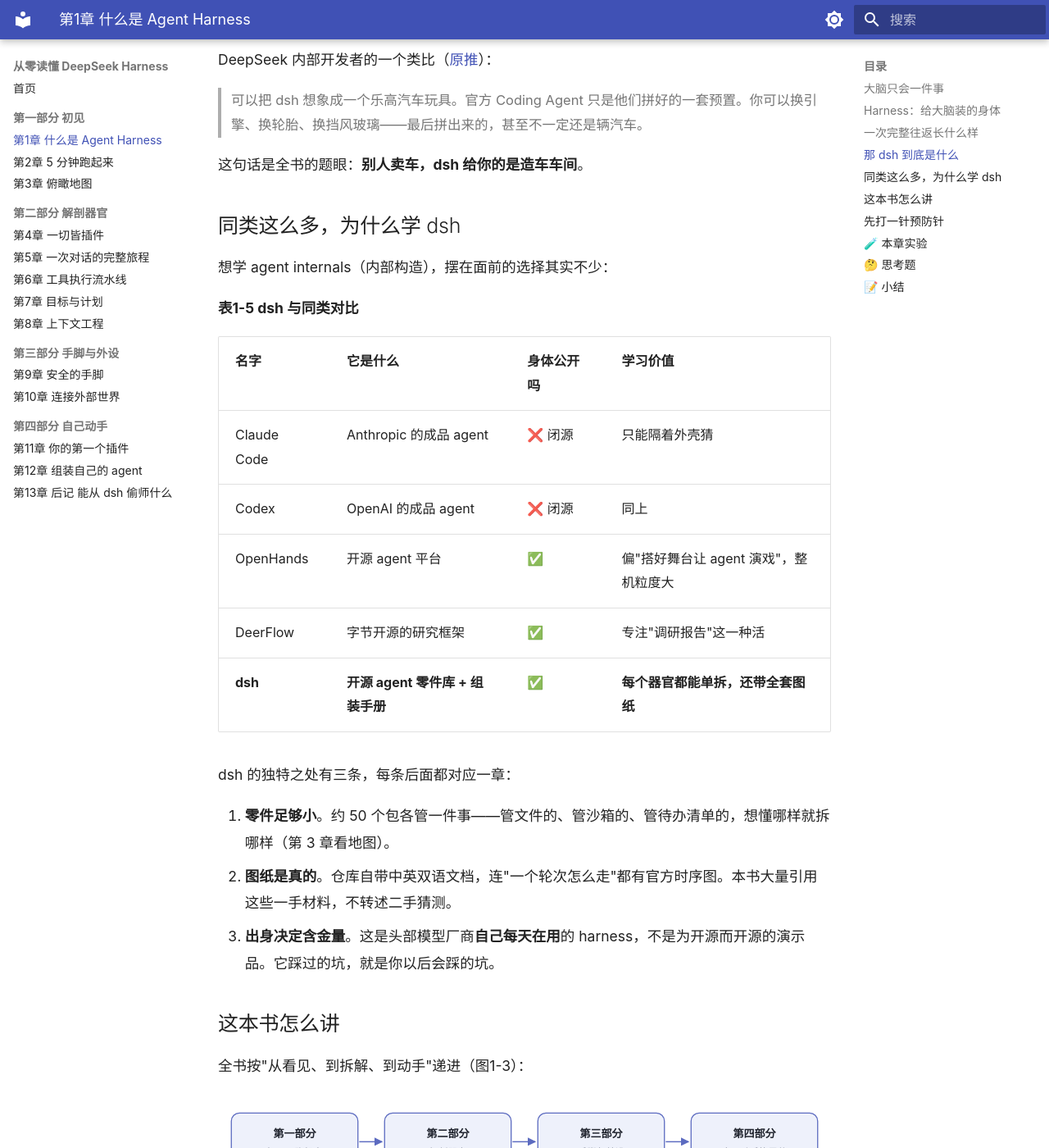
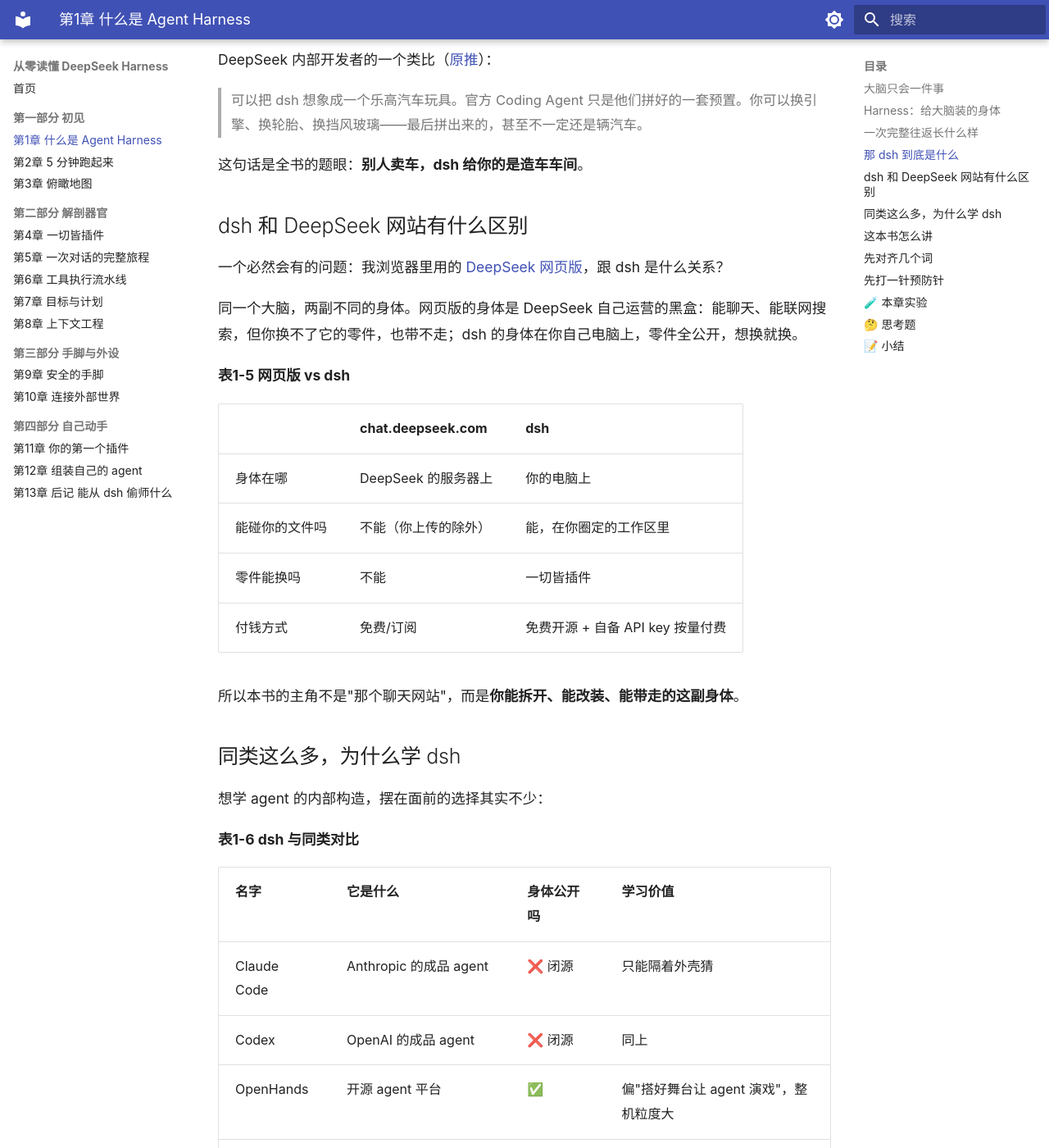
Before and after one commit to makewheels/deepseek-harness-book, an MkDocs documentation site: the page built from docs/ch01.md, in a window 1280 px wide and 1400 px high, scrolled down 4170 px. Shown: the whole window at 82% size. Built offline with MkDocs 1.6.1 and Material for MkDocs 9.7.7, drawn with Linux system fonts in a browser that asks for light colours; some of the changed text lies outside the part shown.

Commit message:
第一部分扩充：术语速查、dsh 之家、样机车清单、网页版对照，达标 6000+ 字/章

```diff
--- a/docs/ch01.md
+++ b/docs/ch01.md
@@ -98,11 +98,28 @@
 
 这句话是全书的题眼：**别人卖车，dsh 给你的是造车车间**。
 
+## dsh 和 DeepSeek 网站有什么区别
+
+一个必然会有的问题：我浏览器里用的 [DeepSeek 网页版](https://chat.deepseek.com/)，跟 dsh 是什么关系？
+
+同一个大脑，两副不同的身体。网页版的身体是 DeepSeek 自己运营的黑盒：能聊天、能联网搜索，但你换不了它的零件，也带不走；dsh 的身体在你自己电脑上，零件全公开，想换就换。
+
+**表1-5 网页版 vs dsh**
+
+| | chat.deepseek.com | dsh |
+|---|---|---|
+| 身体在哪 | DeepSeek 的服务器上 | 你的电脑上 |
+| 能碰你的文件吗 | 不能（你上传的除外） | 能，在你圈定的工作区里 |
+| 零件能换吗 | 不能 | 一切皆插件 |
+| 付钱方式 | 免费/订阅 | 免费开源 + 自备 API key 按量付费 |
+
+所以本书的主角不是"那个聊天网站"，而是**你能拆开、能改装、能带走的这副身体**。
+
 ## 同类这么多，为什么学 dsh
 
-想学 agent  internals（内部构造），摆在面前的选择其实不少：
+想学 agent 的内部构造，摆在面前的选择其实不少：
 
-**表1-5 dsh 与同类对比**
+**表1-6 dsh 与同类对比**
 
 | 名字 | 它是什么 | 身体公开吗 | 学习价值 |
 |---|---|---|---|
@@ -114,9 +131,11 @@
 
 dsh 的独特之处有三条，每条后面都对应一章：
 
-1. **零件足够小**。约 50 个包各管一件事——管文件的、管沙箱的、管待办清单的，想懂哪样就拆哪样（第 3 章看地图）。
+1. **零件足够小**。约 50 个包各管一件事，随便举几个真实的名字：`dsh-fs` 管文件读写，`dsh-shell` 管命令执行，`dsh-sandbox` 管把进程关进笼子，`dsh-goal` 管"别忘了总目标"，`dsh-compaction` 管上下文太长时怎么压缩。想懂哪样就拆哪样，不用一口吞下整辆车（第 3 章看完整地图）。
 2. **图纸是真的**。仓库自带中英双语文档，连"一个轮次怎么走"都有官方时序图。本书大量引用这些一手材料，不转述二手猜测。
 3. **出身决定含金量**。这是头部模型厂商**自己每天在用**的 harness，不是为开源而开源的演示品。它踩过的坑，就是你以后会踩的坑。
+
+还有个彩蛋：dsh 的 `hooks` 零件，和 Claude Code、Codex 共用同一套钩子线协议库。换句话说，这副身体从设计时就考虑了和别家 agent 生态互通，而不是砌墙。
 
 ## 这本书怎么讲
 
@@ -138,6 +157,24 @@
 这本书写给**不读代码的人**：正文几乎不贴源码，概念一律先给类比再给定义，每章配实验和思考题。你需要的只是会用终端复制粘贴命令——第 2 章会一步步带你走。
 
 如果你本来就会写 TypeScript，收获会更大：每章结尾标了"想读源码看哪里"，顺路能摸到 dsh 的代码组织方式。
+
+## 先对齐几个词
+
+这本书会反复用到几个词。dsh 官方有一份[术语表](https://github.com/deepseek-ai/deepseek-harness/blob/master/docs/glossary.zh.md)，给每个概念规定了唯一叫法；这里先给你一份"人话版"：
+
+**表1-8 本书常用词速查**
+
+| 词 | 人话解释 | 第一次细讲 |
+|---|---|---|
+| harness | 给大脑装的身体，全书主角 | 本章 |
+| agent | 大脑 + 身体合起来、正在干活的那个"家伙" | 第1章 |
+| 工具（tool） | 身体的一只"手"：列目录、跑命令、改文件 | 第6章 |
+| 会话（session） | 一次持续的工作关系，所有发生的事逐笔记进它的日志 | 第5章 |
+| 轮次（turn） | 你说一句、它干一串、回你一句，这样一个来回 | 第5章 |
+| 插件（plugin） | dsh 里一切能力的存在形式，可挂可卸 | 第4章 |
+| profile | 官方或你自己写的"装配配方"，决定一辆车装哪些零件 | 第2章 |
+
+遇到拿不准的词，回来查这张表，或去翻官方术语表。
 
 ## 先打一针预防针
 
```
Also changed, not shown: other parts of docs/ch01.md (+1 -1 lines), docs/ch02.md (+29 -2 lines), docs/ch03.md (+24 -7 lines).
